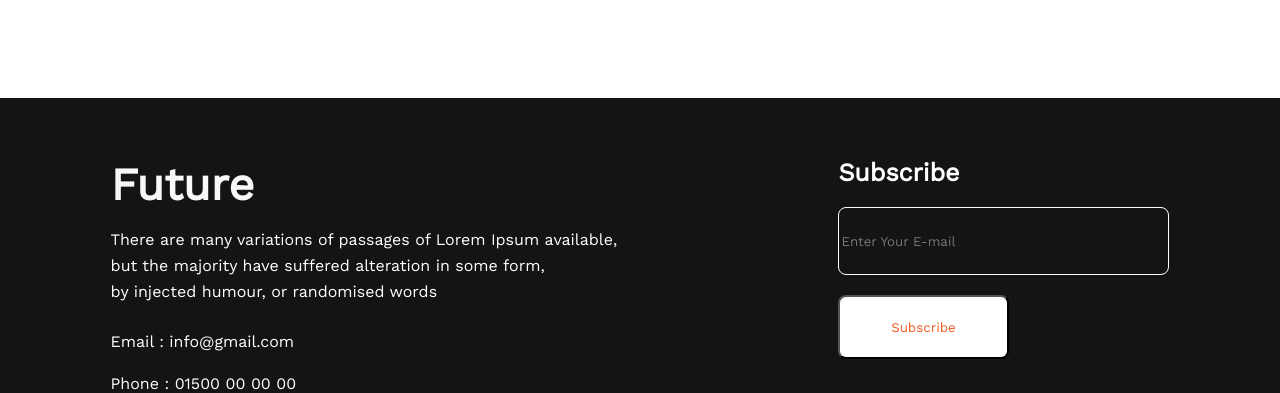
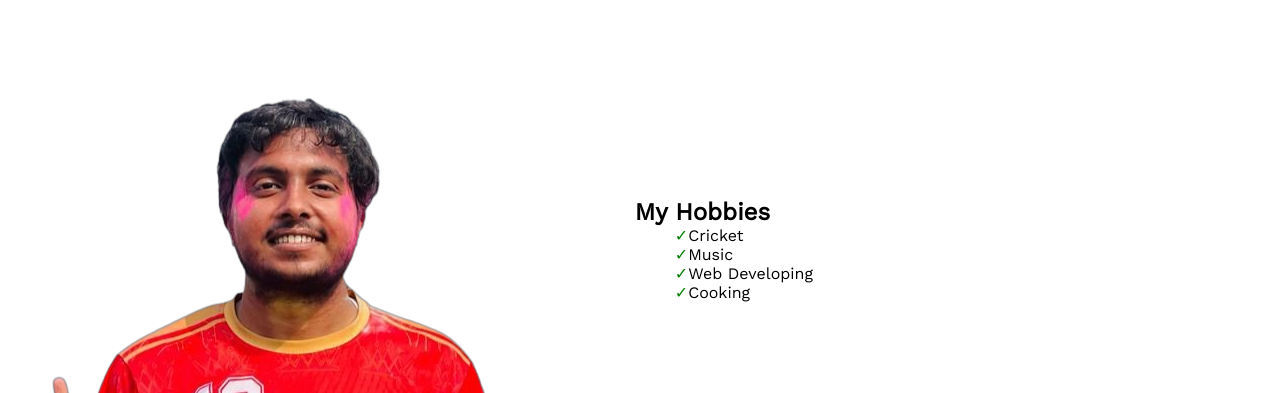
Before and after one commit to Sohanurrr/assignment-portfolio, a plain HTML site: page index.html in a window 1280 px wide. Shown: the part 2773-3166 px from the top of the page. Drawn offline with nearby package versions, Linux system fonts and the light colour scheme.

Commit message:
section-4 added

```diff
--- a/index.html
+++ b/index.html
@@ -81,13 +81,31 @@
 
 
     </section>
+    <section >
+        <div class="sect-4">
+             <div><img class="s4-img" src="images/sohan.png" alt=""></div>
+
+        <div>
+            <h2 class="s4-title">My Hobbies</h2>
+            <ul class="lis">
+                <li>Cricket</li>
+                <li>Music</li>
+                <li>Web Developing</li>
+                <li>Cooking</li>
+            </ul>
+        </div>
+    </div>
+
+    </section>
     <footer class="foot">
         <div>
             <h2 class="a">Future</h2>
-<p class="b">There are many variations of passages of Lorem Ipsum available,<br> but the majority have suffered alteration in some form,<br> by injected humour, or randomised words</p>
+            <p class="b">There are many variations of passages of Lorem Ipsum available,<br> but the majority have
+                suffered alteration in some form,<br> by injected humour, or randomised words</p>
             <p class="c">Email : info@gmail.com</p>
             <p class="d">Phone : 01500 00 00 00</p>
-<img class="img" src="images/icons/fb.png" alt="">  <img src="images/icons/twitter.png" alt="">  <img src="images/icons/youtube.png" alt="">
+            <img class="img" src="images/icons/fb.png" alt=""> <img src="images/icons/twitter.png" alt=""> <img
+                src="images/icons/youtube.png" alt="">
         </div>
         <div>
             <h4 class="e">Subscribe</h4>
--- a/styles/portfolio.css
+++ b/styles/portfolio.css
@@ -203,3 +203,18 @@ border-radius: 8px;
     color: #F15B22;
     margin-top: 20px;
 }
+.s4-img{
+    border-radius: 50%;
+}
+.sect-4{
+    display: flex;
+    justify-content: space-around;
+    padding-bottom: 50px;
+}
+.s4-title{
+    padding-right: 260px;
+    margin-top: 100px;
+}
+.lis{
+    padding-right: 450px;
+}
```
Also changed, not shown: images/sohan.png (added). Lines whose indentation alone changed are shown as unchanged.
